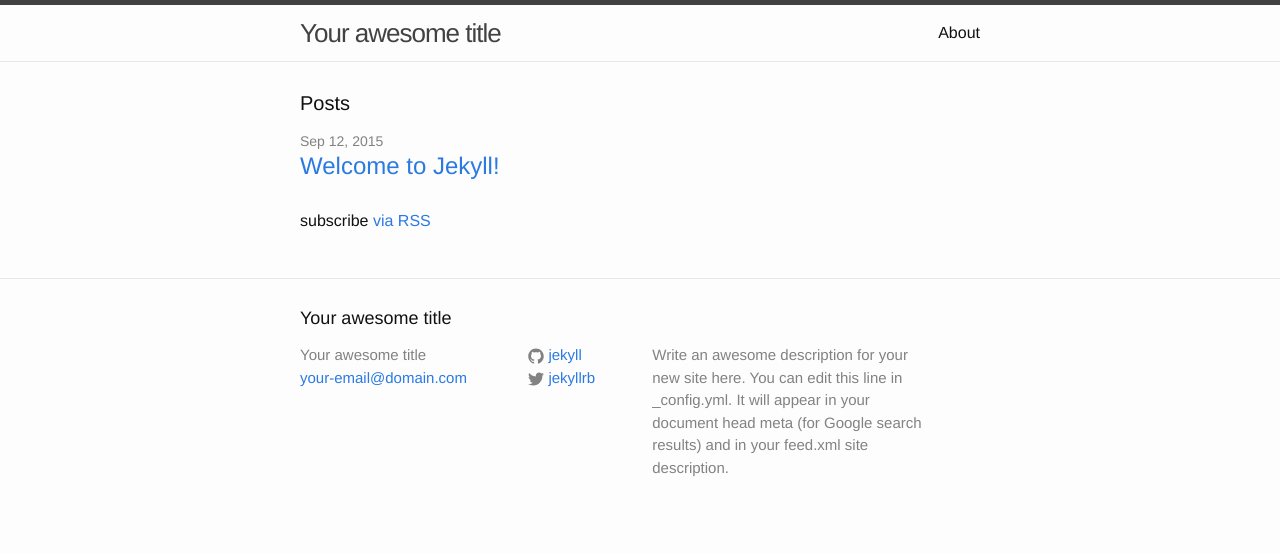
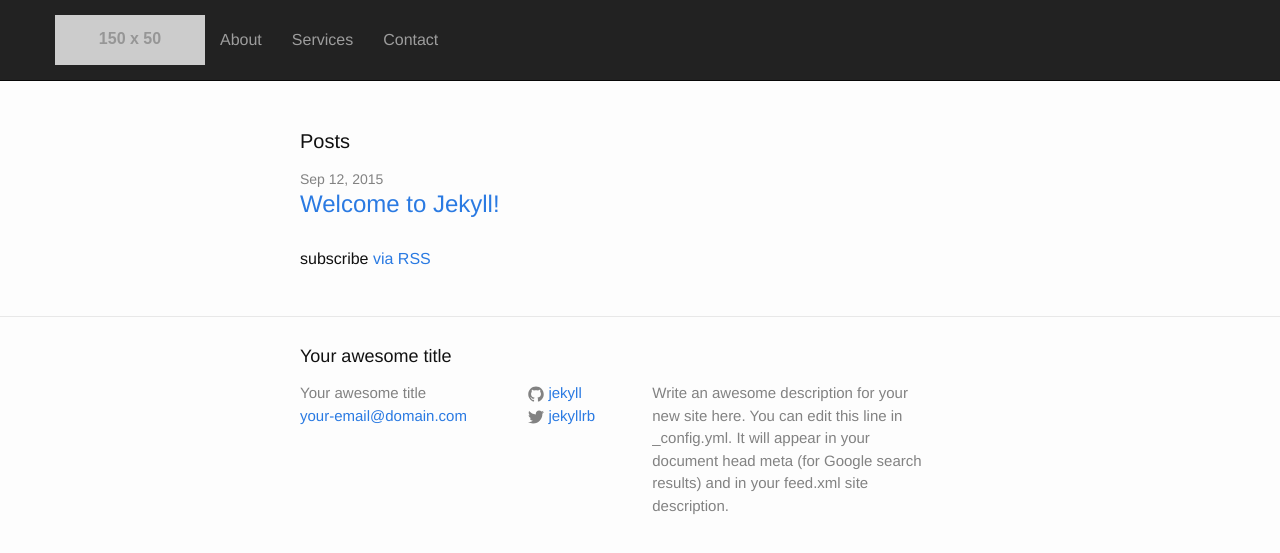
Before and after one commit to midzer/small-business-theme, a Jekyll site: the page built from index.html, in a window 1280 px wide. Shown: the top 553 px of the page. Built offline with Jekyll 4.4.1, drawn with Linux system fonts in a browser that asks for light colours; nearby versions of some CDN libraries; library files that are not in the unit come from our copies.

Commit message:
added fixed top nav bar

```diff
--- a/_includes/header.html
+++ b/_includes/header.html
@@ -1,27 +1,37 @@
-<header class="site-header">
+<header>
 
-  <div class="wrapper">
-
-    <a class="site-title" href="{{ site.baseurl }}/">{{ site.title }}</a>
-
-    <nav class="site-nav">
-      <a href="#" class="menu-icon">
-        <svg viewBox="0 0 18 15">
-          <path fill="#424242" d="M18,1.484c0,0.82-0.665,1.484-1.484,1.484H1.484C0.665,2.969,0,2.304,0,1.484l0,0C0,0.665,0.665,0,1.484,0 h15.031C17.335,0,18,0.665,18,1.484L18,1.484z"/>
-          <path fill="#424242" d="M18,7.516C18,8.335,17.335,9,16.516,9H1.484C0.665,9,0,8.335,0,7.516l0,0c0-0.82,0.665-1.484,1.484-1.484 h15.031C17.335,6.031,18,6.696,18,7.516L18,7.516z"/>
-          <path fill="#424242" d="M18,13.516C18,14.335,17.335,15,16.516,15H1.484C0.665,15,0,14.335,0,13.516l0,0 c0-0.82,0.665-1.484,1.484-1.484h15.031C17.335,12.031,18,12.696,18,13.516L18,13.516z"/>
-        </svg>
-      </a>
-
-      <div class="trigger">
-        {% for page in site.pages %}
-          {% if page.title %}
-          <a class="page-link" href="{{ page.url | prepend: site.baseurl }}">{{ page.title }}</a>
-          {% endif %}
-        {% endfor %}
-      </div>
+    <!-- Navigation -->
+    <nav class="navbar navbar-inverse navbar-fixed-top" role="navigation">
+        <div class="container">
+            <!-- Brand and toggle get grouped for better mobile display -->
+            <div class="navbar-header">
+                <button type="button" class="navbar-toggle" data-toggle="collapse" data-target="#bs-example-navbar-collapse-1">
+                    <span class="sr-only">Toggle navigation</span>
+                    <span class="icon-bar"></span>
+                    <span class="icon-bar"></span>
+                    <span class="icon-bar"></span>
+                </button>
+                <a class="navbar-brand" href="#">
+                    <img src="http://placehold.it/150x50&text=Logo" alt="">
+                </a>
+            </div>
+            <!-- Collect the nav links, forms, and other content for toggling -->
+            <div class="collapse navbar-collapse" id="bs-example-navbar-collapse-1">
+                <ul class="nav navbar-nav">
+                    <li>
+                        <a href="#">About</a>
+                    </li>
+                    <li>
+                        <a href="#">Services</a>
+                    </li>
+                    <li>
+                        <a href="#">Contact</a>
+                    </li>
+                </ul>
+            </div>
+            <!-- /.navbar-collapse -->
+        </div>
+        <!-- /.container -->
     </nav>
 
-  </div>
-
 </header>
--- a/_sass/_layout.scss
+++ b/_sass/_layout.scss
@@ -1,92 +1,28 @@
 /**
  * Site header
  */
-.site-header {
-    border-top: 5px solid $grey-color-dark;
-    border-bottom: 1px solid $grey-color-light;
-    min-height: 56px;
 
-    // Positioning context for the mobile navigation icon
-    position: relative;
+body {
+    padding-top: 70px; /* Required padding for .navbar-fixed-top. Change if height of navigation changes. */
 }
 
-.site-title {
-    font-size: 26px;
-    line-height: 56px;
-    letter-spacing: -1px;
-    margin-bottom: 0;
-    float: left;
+.navbar-fixed-top .nav {
+    padding: 15px 0;
+}
 
-    &,
-    &:visited {
-        color: $grey-color-dark;
+.navbar-fixed-top .navbar-brand {
+    padding: 0 15px;
+}
+
+@media(min-width:768px) {
+    body {
+        padding-top: 100px; /* Required padding for .navbar-fixed-top. Change if height of navigation changes. */
+    }
+
+    .navbar-fixed-top .navbar-brand {
+        padding: 15px 0;
     }
 }
-
-.site-nav {
-    float: right;
-    line-height: 56px;
-
-    .menu-icon {
-        display: none;
-    }
-
-    .page-link {
-        color: $text-color;
-        line-height: $base-line-height;
-
-        // Gaps between nav items, but not on the first one
-        &:not(:first-child) {
-            margin-left: 20px;
-        }
-    }
-
-    @include media-query($on-palm) {
-        position: absolute;
-        top: 9px;
-        right: 30px;
-        background-color: $background-color;
-        border: 1px solid $grey-color-light;
-        border-radius: 5px;
-        text-align: right;
-
-        .menu-icon {
-            display: block;
-            float: right;
-            width: 36px;
-            height: 26px;
-            line-height: 0;
-            padding-top: 10px;
-            text-align: center;
-
-            > svg {
-                width: 18px;
-                height: 15px;
-
-                path {
-                    fill: $grey-color-dark;
-                }
-            }
-        }
-
-        .trigger {
-            clear: both;
-            display: none;
-        }
-
-        &:hover .trigger {
-            display: block;
-            padding-bottom: 5px;
-        }
-
-        .page-link {
-            display: block;
-            padding: 5px 10px;
-        }
-    }
-}
-
-
 
 /**
  * Site footer
```
